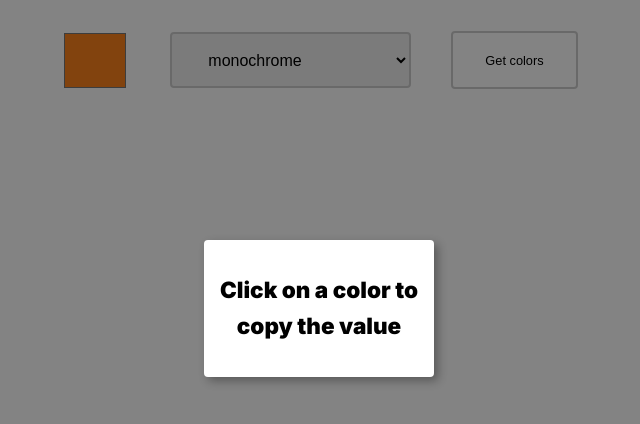
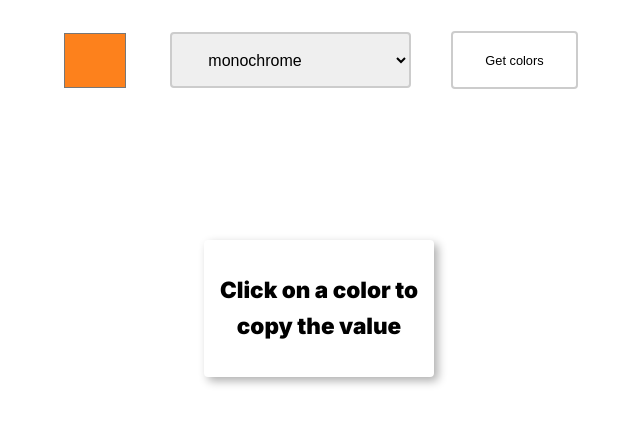
Before and after one commit to CarlEvaristo/color-scheme-generator, a plain HTML site: page index.html in a window 1280 px wide. Shown: the whole page, without its empty margins (321-961 px from the left). Drawn offline with Linux system fonts and the light colour scheme; no server answers.

Commit message:
final commit

```diff
--- a/styles.css
+++ b/styles.css
@@ -105,6 +105,9 @@ select {
         font-size: 1rem;
         padding:1.05em 2em;
     }
+    #overlay {
+        background: #00000000;
+    }
     #modal {
         max-width: 18vw;
     }
```
